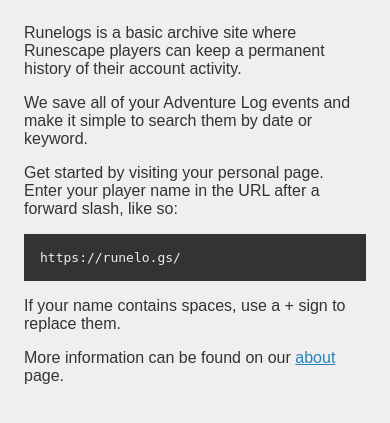
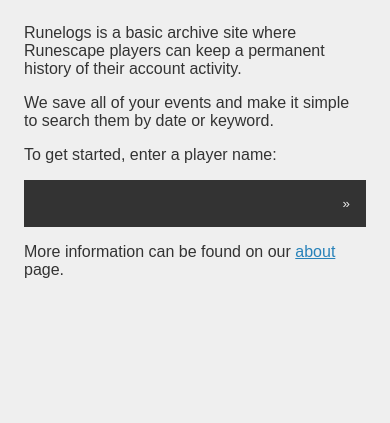
Before and after one commit to Californ1a/runelogs, a PHP site: template templates/index.twig in a window 390 px wide. Shown: the part 65-488 px from the top of the page. Run offline with PHP 8.4, Linux system fonts and the light colour scheme; the template is opened without the code that fills it, so the values that code supplies are empty; some libraries are stand-ins or nearby versions.

Commit message:
last commit before I rework the entire look so this is the rollback commit ok :)

```diff
--- a/public/css/style.css
+++ b/public/css/style.css
@@ -36,10 +36,8 @@ ul {
 }
 
 code {
-    display: block;
     background-color: #333;
     color: #eee;
-    margin-bottom: 1rem;
     padding: 1rem;
 }
 
@@ -69,22 +67,33 @@ main {
 }
 
 .text {
-    max-width: 40rem;
+    width: 30rem;
 }
 
 .home {
     flex-direction: row;
 }
 
-.demo {
-    position: fixed;
-    top: -3rem;
-    margin-left: calc(50px + 40rem);
+/* Home input */
+
+.prefix {
+
+}
+
+.home-form {
+    margin-bottom: 1rem;
     display: flex;
-    -webkit-animation: scroll 600s infinite; /* Safari 4+ */
-    -moz-animation:    scroll 600s infinite; /* Fx 5+ */
-    -o-animation:      scroll 600s infinite; /* Opera 12+ */
-    animation:         scroll 600s infinite; /* IE 10+, Fx 29+ */
+}
+
+.home-input, .home-input-submit {
+    background-color: #333;
+    color: #eee;
+    padding: 1rem;
+    border: none;
+    border-radius: 0;
+}
+.home-input {
+    flex: 1;
 }
 
 /* Search */
@@ -363,6 +378,9 @@ main {
         margin-left: 0;
         flex-direction: column;
     }
+    .home {
+        flex-direction: column;
+    }
     .demo {
         display: none;
     }
--- a/public/js/script.js
+++ b/public/js/script.js
@@ -126,8 +126,13 @@ function load_date(date){
   }
 }
 
-var mobile_grid = document.querySelector('.grid-container');
-var today = document.querySelector('.today');
-var today_index = Array.from(today.parentNode.children).indexOf(today);
-let column = Math.ceil(today_index / 7);
-mobile_grid.scrollLeft = (column * 22) - (mobile_grid.offsetWidth / 2 );
+if (window.innerWidth < 500) {
+  var mobile_grid = document.querySelector('.grid-container');
+  var today = document.querySelector('.today');
+  var today_index = Array.from(today.parentNode.children).indexOf(today);
+  let column = Math.ceil(today_index / 7);
+  mobile_grid.scrollLeft = (column * 22) - (mobile_grid.offsetWidth / 2 );
+}
+
+var home_input = document.querySelector('.home-input');
+home_input.focus();
--- a/templates/index.twig
+++ b/templates/index.twig
@@ -3,10 +3,9 @@
 
         <section class='text'>
             <p>Runelogs is a basic archive site where Runescape players can keep a permanent history of their account activity.</p>
-            <p>We save all of your Adventure Log events and make it simple to search them by date or keyword.</p>
-            <p>Get started by visiting your personal page. Enter your player name in the URL after a forward slash, like so:</p>
-            <a class="profile-link" href="https://runelo.gs/{{ player }}"><code>https://runelo.gs/{{ player }}</code></a>
-            <p>If your name contains spaces, use a + sign to replace them.</p>
+            <p>We save all of your events and make it simple to search them by date or keyword.</p>
+            <p>To get started, enter a player name:</p>
+            <form action="/" method="post" class='home-form'><code class="prefix">https://runelo.gs/</code><input type="text" class="home-input" name="player" value="{{ (player is defined ) ? player : '' }}" /><input type="submit" class="home-input-submit" value="»"/></form>
             <p>More information can be found on our <a href="/about">about</a> page.</p>
         </section>
 
```
Also changed, not shown: other parts of public/css/style.css (+38 -11 lines), src/routes.php (+9 -2 lines).
